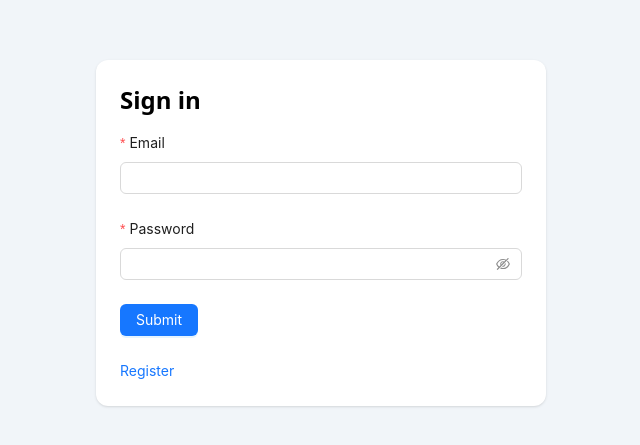
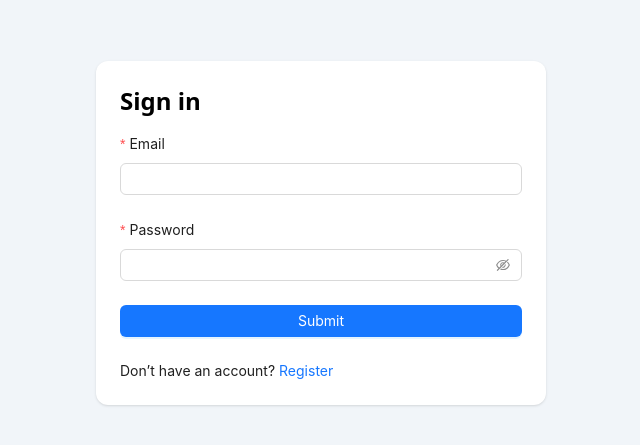
Before and after one commit to XurshidovichBekzod/dashbord, a React (Vite) app: page /login in a window 1280 px wide. Shown: the part 167-612 px from the top of the page, without its empty margins (319-959 px from the left). Built offline with nearby package versions, Linux system fonts and the light colour scheme.

Commit message:
dashbord

```diff
--- a/src/features/auth/pages/Login.tsx
+++ b/src/features/auth/pages/Login.tsx
@@ -3,7 +3,7 @@ import type { FormProps } from "antd";
 import { Alert, Button, Form, Input } from "antd";
 import { useAuth } from "../service/useAuth";
 import { useDispatch } from "react-redux";
-import { setToken, removeUser } from "../store/authSlice";
+import { setToken } from "../store/authSlice";
 import { Link, useNavigate } from "react-router-dom";
 
 type FieldType = {
@@ -13,31 +13,36 @@ type FieldType = {
 
 const Login = () => {
   const { signIn } = useAuth();
-  const dispatch = useDispatch()
-  const navigate = useNavigate()
+  const dispatch = useDispatch();
+  const navigate = useNavigate();
 
   const onFinish: FormProps<FieldType>["onFinish"] = (values) => {
     signIn.mutate(values, {
       onSuccess: (res) => {
-        dispatch(setToken(res.data.accessToken))
+        dispatch(setToken(res.data.accessToken));
+
         if (res.data.user.role === "user") {
-          open(
-            `https://ecommerce-ashy-theta-26.vercel.app/verify?q=${btoa(JSON.stringify(values))}`
+          window.open(
+            `https://ecommerce-ashy-theta-26.vercel.app/verify?q=${btoa(
+              JSON.stringify(values)
+            )}`,
+            "_blank"
           );
         } else {
           navigate("/");
         }
-        dispatch(removeUser());
-      }
-    })
+      },
+    });
   };
 
-  const message = signIn.error?.response?.data?.message
+  const message = signIn.error?.response?.data?.message;
 
   const errorMessage =
-    typeof message === "string"
-      ? message
-      : message?.map((i: string, inx: number) => <p key={inx}>{i}</p>);
+    typeof message === "string" ? (
+      message
+    ) : (
+      message?.map((i: string, idx: number) => <p key={idx}>{i}</p>)
+    );
 
   return (
     <div className="bg-slate-100 h-screen grid place-items-center">
@@ -64,18 +69,27 @@ const Login = () => {
           >
             <Input.Password />
           </Form.Item>
+
           {signIn.isError && (
             <div className="mb-6">
               <Alert message={errorMessage} type="error" />
             </div>
           )}
-          <Form.Item label={null}>
-            <Button loading={signIn.isPending} type="primary" htmlType="submit">
+
+          <Form.Item>
+            <Button
+              loading={signIn.isPending}
+              type="primary"
+              htmlType="submit"
+              block
+            >
               Submit
             </Button>
           </Form.Item>
-          <Link to={"/register"}>Register</Link>
 
+          <div className="text-sm">
+            Don’t have an account? <Link to="/register">Register</Link>
+          </div>
         </Form>
       </div>
     </div>
```
